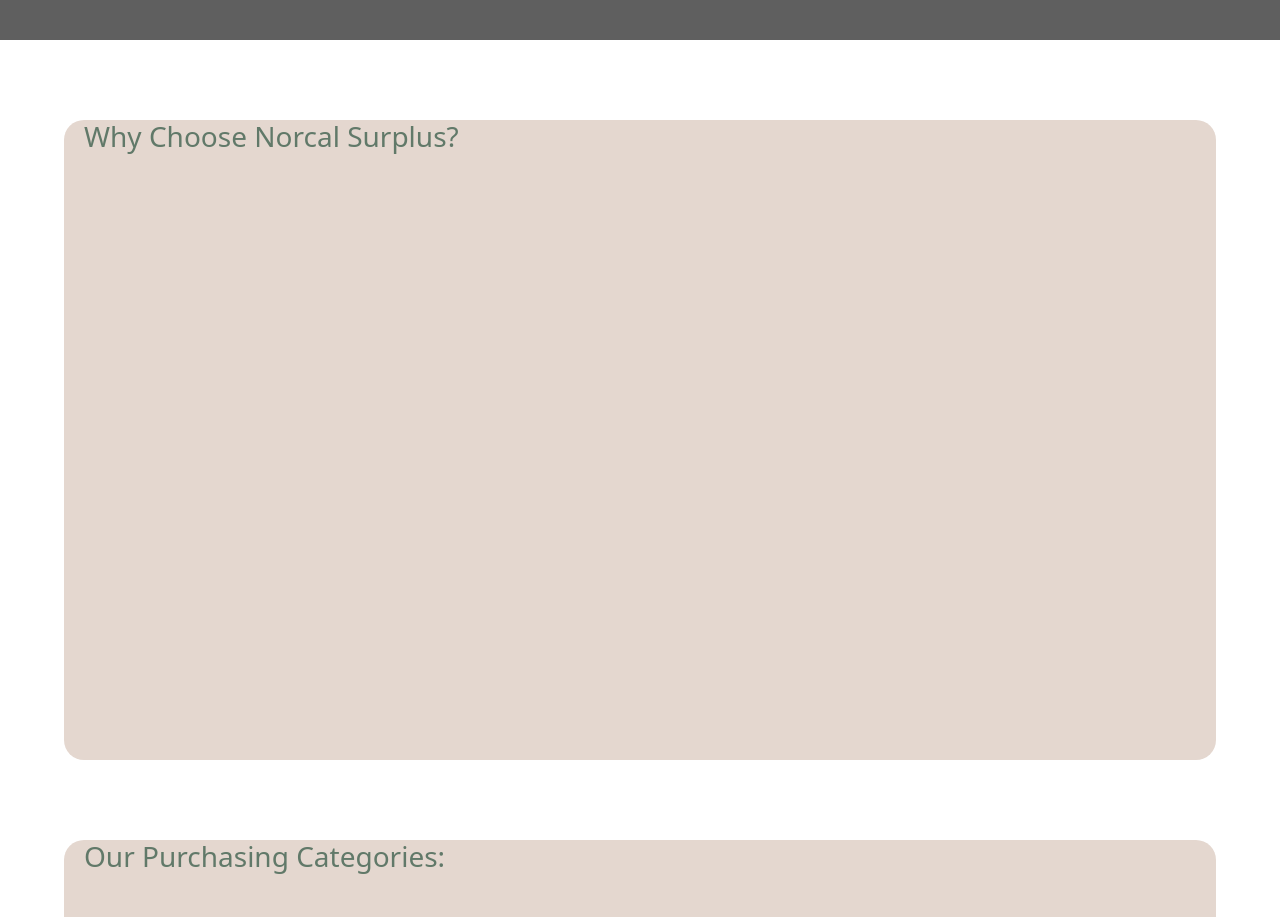
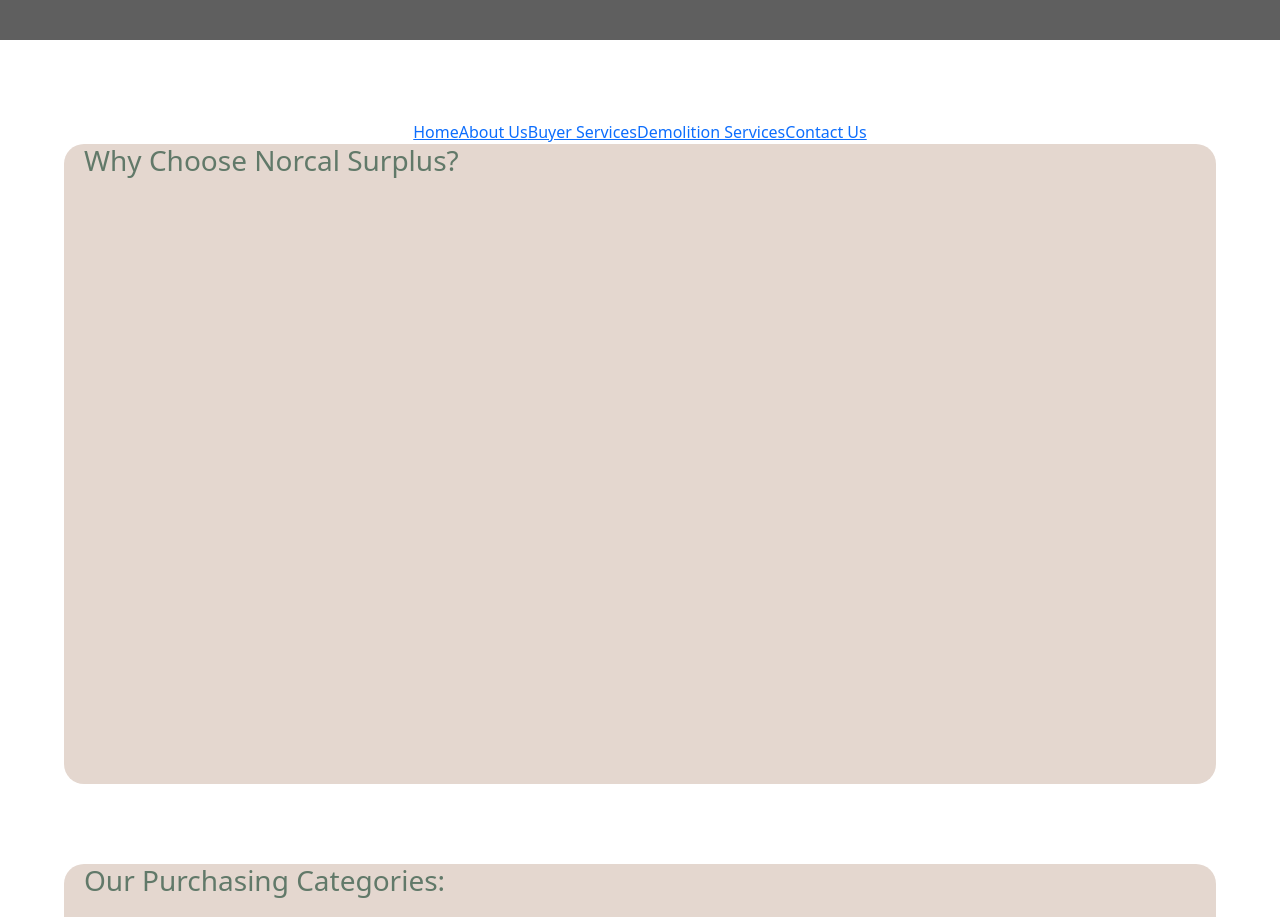
Before and after one commit to RaphaelTheStegosaurus/DannyYonko_NorcalSurplus, a React (Vite) app: page / in a window 1280 px wide. Shown: the part 1560-2477 px from the top of the page. Built offline with nearby package versions, Linux system fonts and the light colour scheme.

Commit message:
adding React Router adding pages and routes adding navbar component adding page prototypes

```diff
--- a/package.json
+++ b/package.json
@@ -16,7 +16,8 @@
     "@popperjs/core": "^2.11.8",
     "bootstrap": "^5.3.3",
     "react": "^19.0.0",
-    "react-dom": "^19.0.0"
+    "react-dom": "^19.0.0",
+    "react-router": "^7.5.1"
   },
   "devDependencies": {
     "@eslint/js": "^9.21.0",
--- a/src/app.tsx
+++ b/src/app.tsx
@@ -3,19 +3,12 @@
 import "./styles/animations.css";
 import "./styles/palettecolors.css";
 import "bootstrap/dist/css/bootstrap.min.css";
-import { Background } from "./components/background";
-import { Header } from "./containers/header";
-import { Footer } from "./containers/footer";
-import { Address_card } from "./components/address_card";
-import { Card_manager } from "./components/card_manager";
+import { RouterProvider } from "react-router";
+import { ROUTER } from "./routes/routes";
 export const App = () => {
   return (
     <>
-      <Header />
-      <Card_manager />
-      <Address_card />
-      <Footer />
-      <Background />
+      <RouterProvider router={ROUTER}></RouterProvider>
     </>
   );
 };
--- /dev/null
+++ b/src/components/navbar.tsx
@@ -0,0 +1,13 @@
+import { Link } from "react-router";
+
+export default function Navbar() {
+  return (
+    <nav>
+        <Link to={"/"}>Home</Link>
+        <Link to={"/about_us"}>About Us</Link>
+        <Link to={"/buyer_services"}>Buyer Services</Link>
+        <Link to={"/demolition_services"}>Demolition Services</Link>
+        <Link to={"/contact_us"}>Contact Us</Link>
+    </nav>
+  )
+}
--- /dev/null
+++ b/src/pages/about_us.tsx
@@ -0,0 +1,13 @@
+import { Background } from "../components/background";
+import { Link } from "react-router";
+
+export default function About_us() {
+  return (
+    <>
+      <h1>About Us</h1>
+      <h2>Lorem ipsum dolor sit amet consectetur adipisicing elit. Blanditiis, repellat. Est quam dolorem accusantium nemo praesentium corporis quo aliquam. Dolores autem aut nostrum voluptas, consequuntur excepturi accusamus cumque? Eius, officiis.</h2>
+      <Link to={"/"}>Back to Home</Link>
+      <Background />
+    </>
+  );
+}
--- /dev/null
+++ b/src/pages/buyer_services.tsx
@@ -0,0 +1,18 @@
+import { Link } from "react-router";
+import { Background } from "../components/background";
+
+export default function Buyer_services() {
+  return (
+    <>
+      <h1>Buyer Services</h1>
+      <h2>
+        Lorem ipsum dolor sit amet consectetur adipisicing elit. Alias porro
+        cumque obcaecati omnis tenetur laborum, libero distinctio incidunt
+        quisquam, iste exercitationem corporis consequatur fuga magni recusandae
+        in, voluptates laudantium molestias!
+      </h2>
+      <Link to={"/"}>Back to Home</Link>
+      <Background />
+    </>
+  );
+}
--- /dev/null
+++ b/src/pages/contact_us.tsx
@@ -0,0 +1,18 @@
+import { Link } from "react-router";
+import { Background } from "../components/background";
+
+export default function Contact_us() {
+  return (
+    <>
+      <h1>Contact Us</h1>
+      <h2>
+        Lorem ipsum dolor sit amet consectetur adipisicing elit. Dolorem magni
+        quibusdam nam neque officiis officia doloribus! Soluta assumenda ut quia
+        ad mollitia sed nesciunt consectetur, laboriosam commodi est voluptas
+        quo.
+      </h2>
+      <Link to={"/"}>Back to Home</Link>
+      <Background />
+    </>
+  );
+}
--- /dev/null
+++ b/src/pages/demolition_services.tsx
@@ -0,0 +1,18 @@
+import { Link } from "react-router";
+import { Background } from "../components/background";
+
+export default function Demolition_services() {
+  return (
+    <>
+      <h1>Demolition Service</h1>
+      <h2>
+        Lorem ipsum dolor sit, amet consectetur adipisicing elit. Hic dolores,
+        ratione pariatur eos magnam assumenda illum nisi voluptate officia rem,
+        velit esse laudantium doloribus ipsam deleniti eum voluptates dicta
+        voluptas.
+      </h2>
+      <Link to={"/"}>Back to Home</Link>
+      <Background />
+    </>
+  );
+}
--- /dev/null
+++ b/src/pages/home.tsx
@@ -0,0 +1,19 @@
+import { Address_card } from "../components/address_card";
+import { Background } from "../components/background";
+import { Card_manager } from "../components/card_manager";
+import Navbar from "../components/Navbar";
+import { Footer } from "../containers/footer";
+import { Header } from "../containers/header";
+
+export default function Home() {
+  return (
+    <>
+      <Header />
+      <Navbar />
+      <Card_manager />
+      <Address_card />
+      <Footer />
+      <Background />
+    </>
+  );
+}
--- /dev/null
+++ b/src/pages/page_not_found.tsx
@@ -0,0 +1,13 @@
+import { Background } from "../components/background";
+import { Link } from "react-router";
+
+export default function Page_not_found() {
+  return (
+    <>
+      <h1>404</h1>
+      <h2>Page Not Found</h2>
+      <Link to={"/"}>Back to Home</Link>
+      <Background />
+    </>
+  );
+}
--- /dev/null
+++ b/src/routes/routes.tsx
@@ -0,0 +1,53 @@
+import { createBrowserRouter } from "react-router";
+import Home from "../pages/home";
+import Page_not_found from "../pages/page_not_found";
+import About_us from "../pages/about_us";
+import Buyer_services from "../pages/buyer_services";
+import Contact_us from "../pages/contact_us";
+import Demolition_services from "../pages/demolition_services";
+export const ROUTER = createBrowserRouter([
+  {
+    path: "/DannyYonko_NorcalSurplus",
+    element: <Home />,
+  },
+  {
+    path: "/",
+    element: <Home />,
+  },
+  {
+    path: "/DannyYonko_NorcalSurplus/about_us",
+    element: <About_us />,
+  },
+  {
+    path: "/about_us",
+    element: <About_us />,
+  },
+  {
+    path: "/DannyYonko_NorcalSurplus/buyer_services",
+    element: <Buyer_services />,
+  },
+  {
+    path: "/buyer_services",
+    element: <Buyer_services />,
+  },
+  {
+    path: "/DannyYonko_NorcalSurplus/contact_us",
+    element: <Contact_us />,
+  },
+  {
+    path: "/contact_us",
+    element: <Contact_us />,
+  },
+  {
+    path: "/DannyYonko_NorcalSurplus/demolition_services",
+    element: <Demolition_services />,
+  },
+  {
+    path: "/demolition_services",
+    element: <Demolition_services />,
+  },
+  {
+    path: "*",
+    element: <Page_not_found />,
+  },
+]);
--- a/src/styles/media-queries.css
+++ b/src/styles/media-queries.css
@@ -109,7 +109,7 @@
     }
 
     article {
-        min-height: 80dvh;
+        min-height: 80dvh ;
         margin-bottom: 10dvh;
     }
 
```
Also changed, not shown: src/main.tsx (+6 -6 lines), 1 other file (tests, documents, lock files or other folders).
